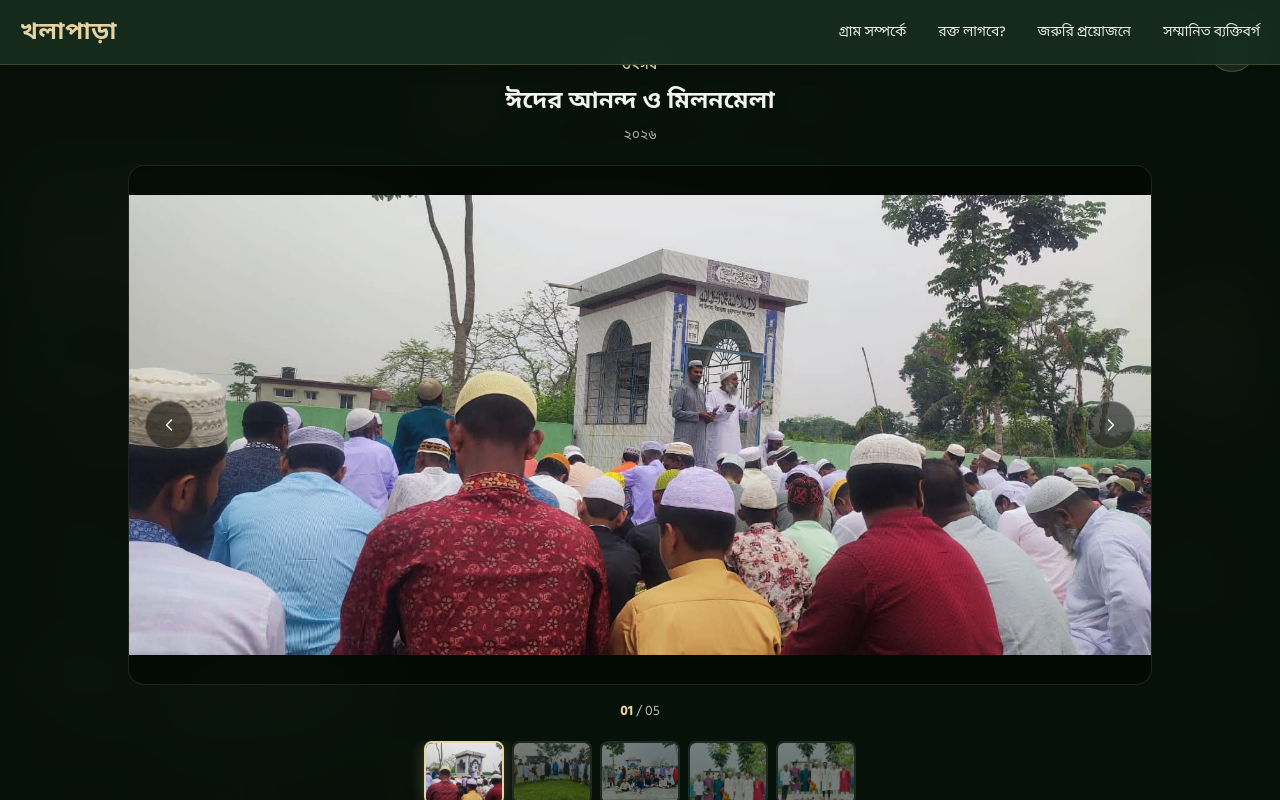
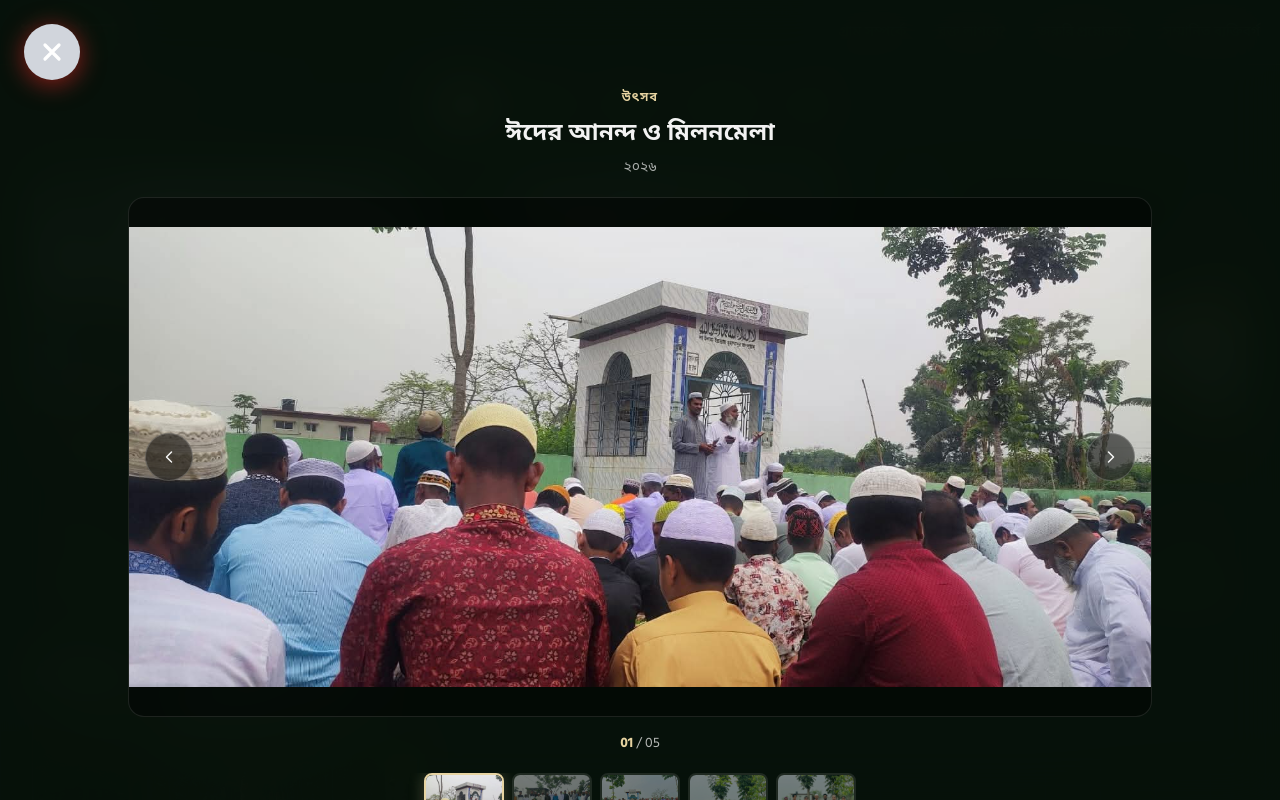
Before and after one commit to MdAjharulIslam/amar-gram, a Next.js app: page / in a window 1280 px wide. Both pictures are taken after a click on the button 225 px from the left and 11362 px from the top of the page. Shown: the part 10962-11762 px from the top of the page. Built offline with nearby package versions, Linux system fonts and the light colour scheme.

Commit message:
currect the button bug

```diff
--- a/components/MemoriesAlbum.jsx
+++ b/components/MemoriesAlbum.jsx
@@ -37,11 +37,13 @@ export default function MemoriesAlbum() {
           (album) => album.category === activeCategory
         );
 
+  // Close Viewer
   const closeViewer = useCallback(() => {
     setSelectedAlbum(null);
     setActiveImage(0);
   }, []);
 
+  // Next Image
   const nextImage = useCallback(() => {
     if (!selectedAlbum) return;
 
@@ -50,6 +52,7 @@ export default function MemoriesAlbum() {
     );
   }, [selectedAlbum]);
 
+  // Previous Image
   const prevImage = useCallback(() => {
     if (!selectedAlbum) return;
 
@@ -60,7 +63,7 @@ export default function MemoriesAlbum() {
     );
   }, [selectedAlbum]);
 
-  // Keyboard Navigation and Body Scroll Lock
+  // Keyboard Navigation + Body Scroll Lock
   useEffect(() => {
     if (!selectedAlbum) return;
 
@@ -84,7 +87,7 @@ export default function MemoriesAlbum() {
   return (
     <section
       id="memories"
-      className="relative isolate overflow-hidden bg-[#172D1D] px-4 py-16 text-white/95 sm:px-6 sm:py-20 md:px-8 md:py-28"
+      className="relative overflow-hidden bg-[#172D1D] px-4 py-16 text-white/95 sm:px-6 sm:py-20 md:px-8 md:py-28"
     >
       {/* Background Decorations */}
       <div className="pointer-events-none absolute -left-40 top-20 h-72 w-72 rounded-full bg-[#E6D3A1]/10 blur-[100px] sm:h-96 sm:w-96" />
@@ -97,7 +100,6 @@ export default function MemoriesAlbum() {
 
         {/* Section Heading */}
         <div className="mx-auto mb-10 max-w-3xl text-center sm:mb-14">
-
           <span className="inline-flex items-center gap-2 rounded-full border border-[#E6D3A1]/25 bg-white/[0.07] px-4 py-2 text-[11px] font-semibold tracking-wide text-white/95 shadow-lg backdrop-blur-xl sm:px-5 sm:text-sm">
             <span className="relative flex h-2 w-2">
               <span className="absolute h-full w-full animate-ping rounded-full bg-[#E6D3A1] opacity-60" />
@@ -168,10 +170,9 @@ export default function MemoriesAlbum() {
                     className="object-cover transition-transform duration-700 ease-out sm:group-hover:scale-110"
                   />
 
-                  {/* Image Overlay */}
                   <div className="absolute inset-0 bg-gradient-to-t from-[#101E14] via-[#101E14]/10 to-black/20" />
 
-                  {/* Top Badges */}
+                  {/* Category Badge */}
                   <div className="absolute left-3 top-3 sm:left-4 sm:top-4">
                     <span className="inline-flex items-center gap-1.5 rounded-full border border-white/25 bg-[#172D1D]/75 px-3 py-1.5 text-[10px] font-semibold text-white/95 shadow-lg backdrop-blur-xl sm:gap-2 sm:px-3.5 sm:py-2 sm:text-xs">
                       <span className="h-1.5 w-1.5 rounded-full bg-[#E6D3A1]" />
@@ -195,7 +196,7 @@ export default function MemoriesAlbum() {
                     {album.memoryPhoto.length} টি
                   </div>
 
-                  {/* Image Bottom Title */}
+                  {/* Title */}
                   <div className="absolute bottom-0 left-0 right-0 p-4 sm:p-5">
                     <span className="text-[10px] font-medium tracking-[0.15em] text-[#E6D3A1] sm:text-xs">
                       MEMORY COLLECTION
@@ -206,7 +207,7 @@ export default function MemoriesAlbum() {
                     </h3>
                   </div>
 
-                  {/* Hover View Icon */}
+                  {/* View Icon */}
                   <div className="absolute inset-0 hidden items-center justify-center opacity-0 transition-all duration-500 sm:flex sm:group-hover:opacity-100">
                     <div className="flex h-14 w-14 translate-y-3 items-center justify-center rounded-full border border-white/40 bg-white/15 text-white backdrop-blur-xl transition-transform duration-500 group-hover:translate-y-0">
                       <svg
@@ -308,21 +309,35 @@ export default function MemoriesAlbum() {
       {/* Full Screen Photo Viewer */}
       {selectedAlbum && (
         <div
-          className="fixed inset-0 z-[100] flex items-center justify-center overflow-y-auto bg-[#07110a]/[0.97] p-3 backdrop-blur-xl sm:p-5"
+          className="fixed inset-0 z-[99990] flex items-center justify-center overflow-y-auto bg-[#07110a]/[0.97] p-3 backdrop-blur-xl sm:p-5"
           onClick={closeViewer}
         >
-          {/* Close Button */}
+          {/* Close Cross Button - Top Left */}
           <button
             type="button"
-            onClick={closeViewer}
-            aria-label="অ্যালবাম বন্ধ করুন"
-            className="fixed right-3 top-3 z-[110] flex h-10 w-10 items-center justify-center rounded-full border border-white/20 bg-white/10 text-2xl text-white/95 backdrop-blur-xl transition hover:border-[#E6D3A1] hover:bg-[#E6D3A1] hover:text-[#172D1D] sm:right-6 sm:top-6 sm:h-12 sm:w-12"
+            onClick={(e) => {
+              e.stopPropagation();
+              closeViewer();
+            }}
+            aria-label="Close photo viewer"
+            className="fixed left-4 top-4 z-[99999] flex h-12 w-12 items-center justify-center rounded-full border-2 border-gray-300/60 bg-gray-300 text-white shadow-[0_4px_25px_rgba(220,38,38,0.65)] transition-all duration-300 hover:scale-110 hover:bg-gray-700 active:scale-95 sm:left-6 sm:top-6 sm:h-14 sm:w-14"
           >
-            &times;
+            <svg
+              viewBox="0 0 24 24"
+              fill="none"
+              stroke="currentColor"
+              strokeWidth="2.8"
+              strokeLinecap="round"
+              strokeLinejoin="round"
+              className="h-6 w-6 sm:h-7 sm:w-7"
+            >
+              <path d="M18 6 6 18M6 6l12 12" />
+            </svg>
           </button>
 
+          {/* Viewer Content */}
           <div
-            className="my-auto w-full max-w-5xl pt-12 sm:pt-8"
+            className="my-auto w-full max-w-5xl pt-14 sm:pt-16"
             onClick={(e) => e.stopPropagation()}
           >
             {/* Album Heading */}
@@ -352,7 +367,7 @@ export default function MemoriesAlbum() {
                 className="object-contain"
               />
 
-              {/* Previous */}
+              {/* Previous and Next Buttons */}
               {selectedAlbum.memoryPhoto.length > 1 && (
                 <>
                   <button
@@ -364,7 +379,6 @@ export default function MemoriesAlbum() {
                     <ArrowIcon direction="left" />
                   </button>
 
-                  {/* Next */}
                   <button
                     type="button"
                     onClick={nextImage}
```
